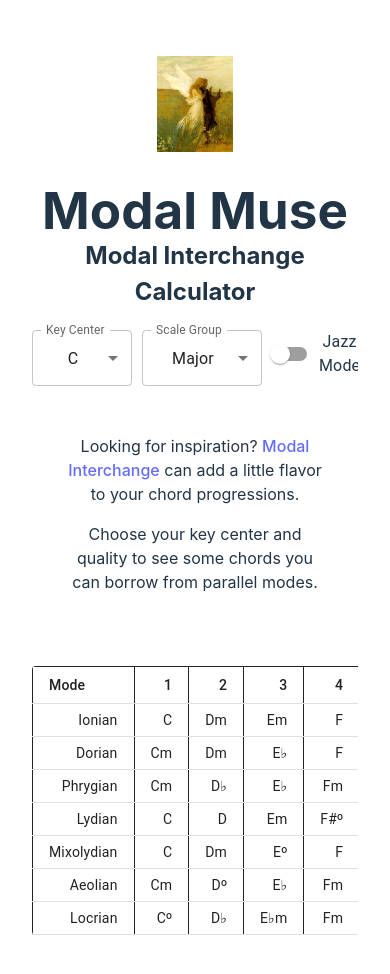
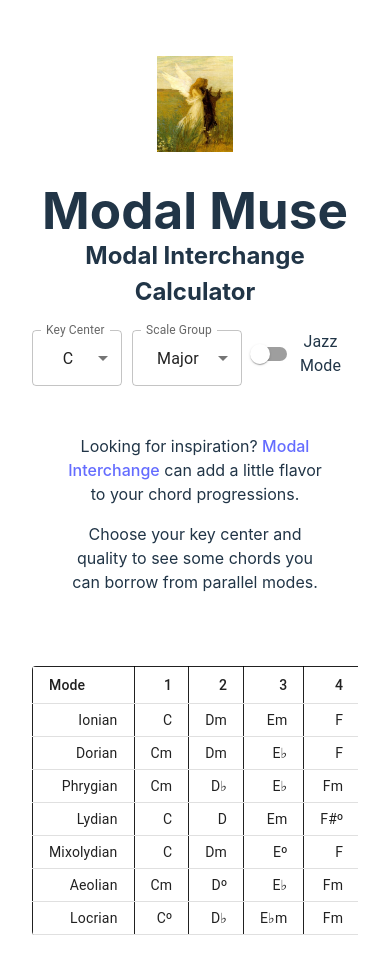
Before and after one commit to jef4490/modal-muse, a React (Vite) app: page / in a window 390 px wide. Shown: the top 974 px of the page. Built offline with nearby package versions, Linux system fonts and the light colour scheme.

Commit message:
mobile is even worse than expected

```diff
--- a/src/App.jsx
+++ b/src/App.jsx
@@ -49,7 +49,7 @@ function App() {
         <h1>Modal Muse</h1>
         <h2>Modal Interchange Calculator</h2>
         <div className="selection-section">
-          <Box sx={{ minWidth: 100, maxWidth: 150 }}>
+          <Box sx={{ minWidth: 90, maxWidth: 150 }}>
             <FormControl fullWidth>
               <InputLabel id="demo-simple-select-label">Key Center</InputLabel>
               <Select MenuProps={{style: { maxHeight: 400}}}
@@ -62,7 +62,7 @@ function App() {
               </Select>
             </FormControl>
           </Box>
-          <Box sx={{ minWidth: 120, maxWidth: 200 }}>
+          <Box sx={{ minWidth: 110, maxWidth: 200 }}>
             <FormControl fullWidth>
               <InputLabel id="demo-simple-select-label">Scale Group</InputLabel>
               <Select
```
